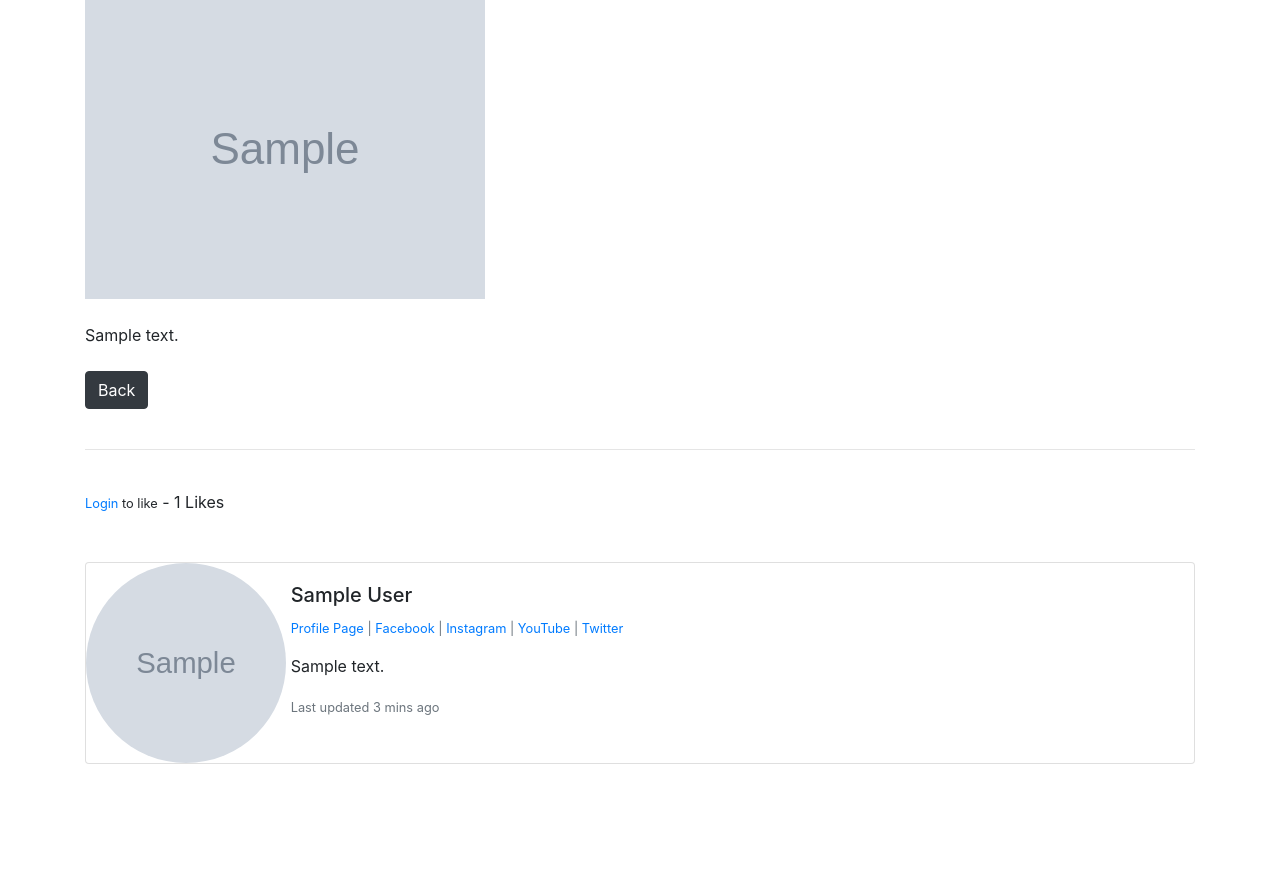
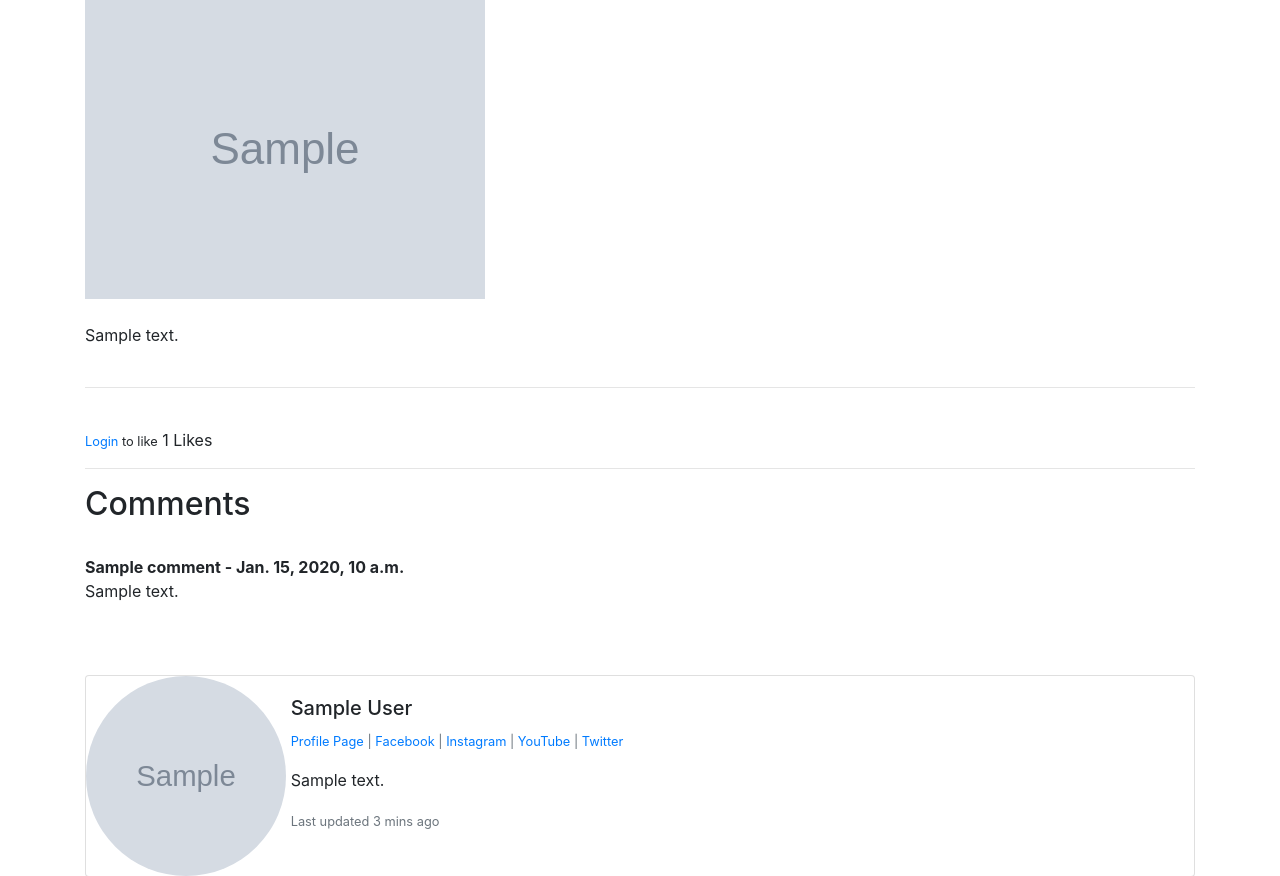
Before and after one commit to Archie9010/Blog, a Django app: page /article/1 in a window 1280 px wide. Shown: the part 194-1070 px from the top of the page. Before the commit the page ends 958 px from the top, so only its background shows below. Run offline with Django 3.2, Linux system fonts and the light colour scheme; tables that the repository leaves empty hold one stand-in row (values such as "Sample post"); grey boxes marked "Sample" are stand-in pictures; some libraries are stand-ins or nearby versions.

Commit message:
Add comment section

```diff
--- a/blog/admin.py
+++ b/blog/admin.py
@@ -1,6 +1,7 @@
 from django.contrib import admin
-from .models import Post, Category, Profile
+from .models import Post, Category, Profile, Comment
 
 admin.site.register(Post)
 admin.site.register(Category)
 admin.site.register(Profile)
+admin.site.register(Comment)
--- a/blog/models.py
+++ b/blog/models.py
@@ -32,8 +32,6 @@ class Profile(models.Model):
         return reverse('home')
 
 
-
-
 class Post(models.Model):
     title = models.CharField(max_length=250)
     header_image = models.ImageField(null=True, blank=True, upload_to="images/")
@@ -55,3 +53,13 @@ class Post(models.Model):
     def get_absolute_url(self):
         # return reverse('article-detail', args=(str(self.id)))
         return reverse('home')
+
+
+class Comment(models.Model):
+    post = models.ForeignKey(Post, related_name="comments", on_delete=models.CASCADE)
+    name = models.CharField(max_length=250)
+    body= models.TextField()
+    date_added = models.DateTimeField(auto_now=True)
+
+    def __str__(self):
+        return '%s - %s' % (self.post.title, self.name)
--- a/templates/article_details.html
+++ b/templates/article_details.html
@@ -32,9 +32,6 @@
 
 
 <br/><br/>
-<a href="{% url 'home' %}" class="btn btn-dark">Back</a>
-
-<br/><br/>
 <hr>
 <br/>
 <form action="{% url 'like_post' post.pk %}" method="POST">
@@ -50,8 +47,26 @@
   {% else %}
     <small> <a href="{% url 'login' %}">Login</a> to like</small>
   {% endif %}
-    - {{ total_likes }} Likes
+    {{ total_likes }} Likes
 </form>
+<hr>
+
+<h2>Comments</h2>
+<br/>
+ {% if not post.comments.all %}
+    No Comments Yet<a href="#">Add Comment</a>
+  {% else %}
+      {% for comment in post.comments.all %}
+        <strong>
+          {{ comment.name }} -
+          {{ comment.date_added }}
+
+        </strong>
+        <br>
+        {{ comment.body }}
+        <br/><br/>
+      {% endfor %}
+  {% endif %}
 
 <br/><br/>
 
```
Also changed, not shown: blog/migrations/0012_comment.py (added).
